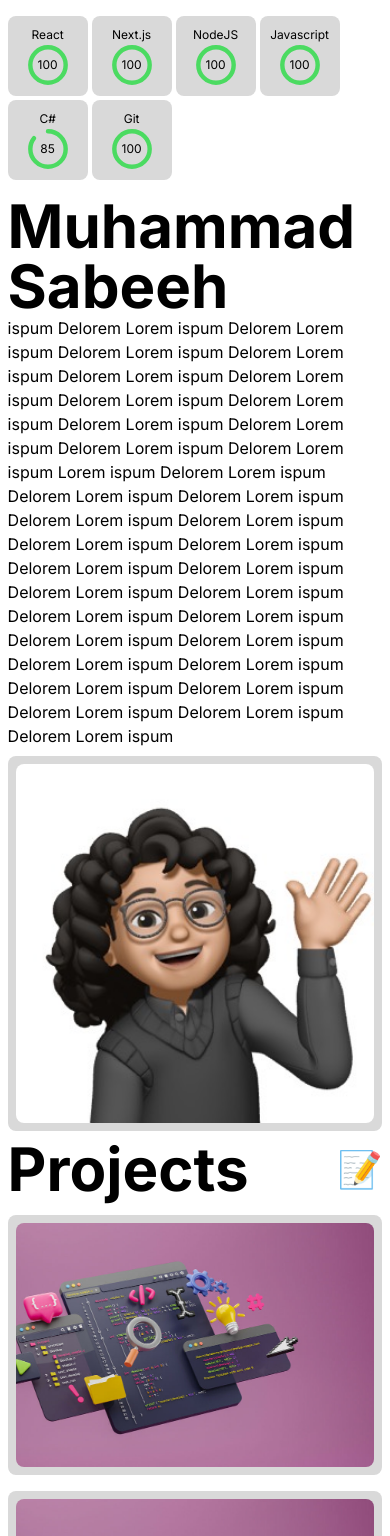
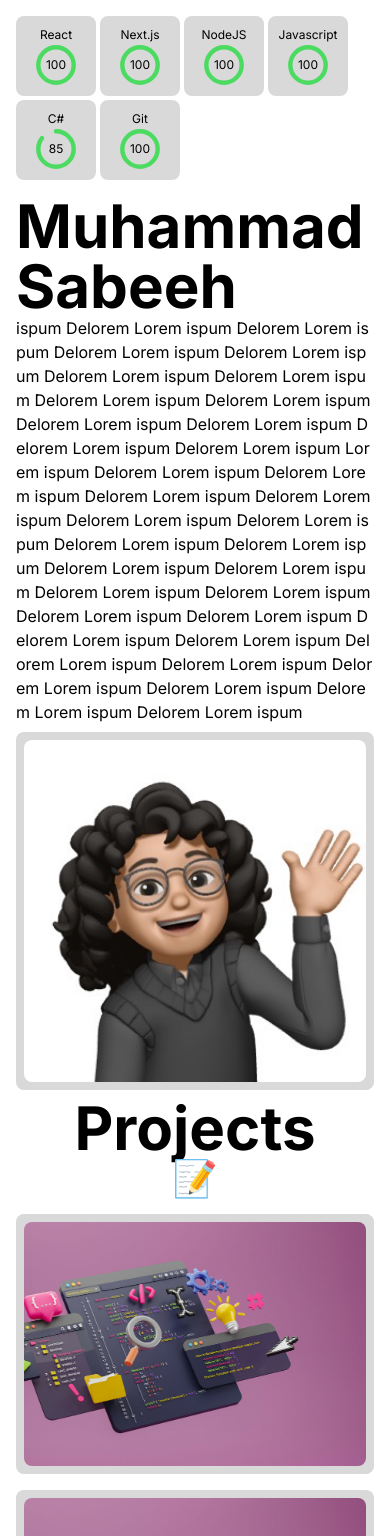
Before and after one commit to msabeeh01/My_Portfolio, a Next.js app: page / in a window 390 px wide. Shown: the top 1536 px of the page. Built offline with nearby package versions, Linux system fonts and the light colour scheme.

Commit message:
mobile hover effects removed

```diff
--- a/components/ExperienceSet/ExperienceSet.jsx
+++ b/components/ExperienceSet/ExperienceSet.jsx
@@ -3,7 +3,7 @@ const ExperienceSet = () => {
     return (
         <div className="flex gap-4 flex-col">
             {/* title spaces */}
-            <div className="flex justify-between items-center">
+            <div className="flex flex-col md:flex-row md:justify-between items-center break-all">
                 <div className="text-6xl font-bold">Experience</div>
                 <div className="text-4xl">💼</div>
             </div>
--- a/components/FirstSet/AboutMe.jsx
+++ b/components/FirstSet/AboutMe.jsx
@@ -1,9 +1,9 @@
 const AboutMe = () => {
 
     return (
-        <div className="flex flex-col">
-            <p className="text-6xl font-bold break-words">Muhammad Sabeeh</p>
-            <p className="break-words h-full">
+        <div className="flex w-full flex-col">
+            <p className="text-6xl font-bold break-all">Muhammad Sabeeh</p>
+            <p className="break-all h-full">
                  ispum Delorem Lorem ispum Delorem Lorem ispum Delorem Lorem ispum Delorem Lorem ispum Delorem Lorem ispum Delorem Lorem ispum Delorem Lorem ispum Delorem Lorem ispum Delorem Lorem ispum Delorem Lorem ispum Delorem Lorem ispum Delorem Lorem ispum  Lorem ispum Delorem Lorem ispum Delorem Lorem ispum Delorem Lorem ispum Delorem Lorem ispum Delorem Lorem ispum Delorem Lorem ispum Delorem Lorem ispum Delorem Lorem ispum Delorem Lorem ispum Delorem Lorem ispum Delorem Lorem ispum Delorem Lorem ispum Delorem Lorem ispum Delorem Lorem ispum Delorem Lorem ispum Delorem Lorem ispum Delorem Lorem ispum Delorem Lorem ispum Delorem Lorem ispum Delorem Lorem ispum Delorem Lorem ispum Delorem Lorem ispum
             </p>
         </div>
--- a/components/FirstSet/FirstSetCombine.jsx
+++ b/components/FirstSet/FirstSetCombine.jsx
@@ -9,7 +9,7 @@ const FirstSetCombine = () => {
 
             {/* about me and bento */}
             <div className="flex flex-col gap-4 grid-cols-subgrid grid-rows-subgrid row-span-2 col-span-2">
-                <div className="gap-1 flex flex-wrap md:flex-row md:gap-4 justify-stretch">
+                <div className="gap-1 flex justify-stretch flex-wrap md:flex-row md:gap-4 w-full md:justify-start">
                     <BentoCard skill={"React"} progress={100}/>
                     <BentoCard skill={"Next.js"} progress={100}/>
                     <BentoCard skill={"NodeJS"} progress={100}/>
@@ -18,7 +18,7 @@ const FirstSetCombine = () => {
                     <BentoCard skill={"Git"} progress={100}/>
                 </div>
 
-                <div>
+                <div className="">
                     <AboutMe />
                 </div>
             </div>
--- a/components/FirstSet/MemojiBento.jsx
+++ b/components/FirstSet/MemojiBento.jsx
@@ -11,8 +11,8 @@ const MemojiBento = () => {
         Aos.init()
     })
     return(
-        <div data-aos="fade-left" className='flex w-full m-0 p-0'>
-        <div className='h-full w-full bg-[#D9D9D9] rounded-lg p-2 hover:scale-[1.02] transition-all duration-200'>
+        <div data-aos="fade-left" className='w-full m-0 p-0'>
+        <div className='h-full w-full bg-[#D9D9D9] rounded-lg p-2 md:hover:scale-[1.02] transition-all duration-200'>
             <Image src={Memoji} quality={100} className='rounded-lg h-full w-full object-cover'/>
         </div>
         </div>
--- a/components/ProjectSet/ProjectBento.jsx
+++ b/components/ProjectSet/ProjectBento.jsx
@@ -12,7 +12,7 @@ const ProjectBento = () =>{
     })
     return(
         <div data-aos="fade-up" className="m-0 p-0">
-        <div className="bg-[#D9D9D9] h-[260px] w-full rounded-lg p-2 hover:scale-105 transition-all duration-200">
+        <div className="bg-[#D9D9D9] h-[260px] w-full rounded-lg p-2 md:hover:scale-105 transition-all duration-200">
             <Image src={project_placeholder} quality={100} className="rounded-lg object-cover h-full "/>
         </div>
         </div>
--- a/components/ProjectSet/ProjectSet.jsx
+++ b/components/ProjectSet/ProjectSet.jsx
@@ -6,8 +6,8 @@ const ProjectSet = () =>{
     return(
         <div className="flex gap-4 flex-col">
         {/* title spaces */}
-        <div className="flex justify-between items-center">
-          <div className="text-6xl font-bold">Projects</div>
+        <div className="flex flex-col md:flex-row justify-between items-center">
+          <div className="text-6xl font-bold break-all">Projects</div>
           <div className="text-4xl">📝</div>
         </div>
 
```
